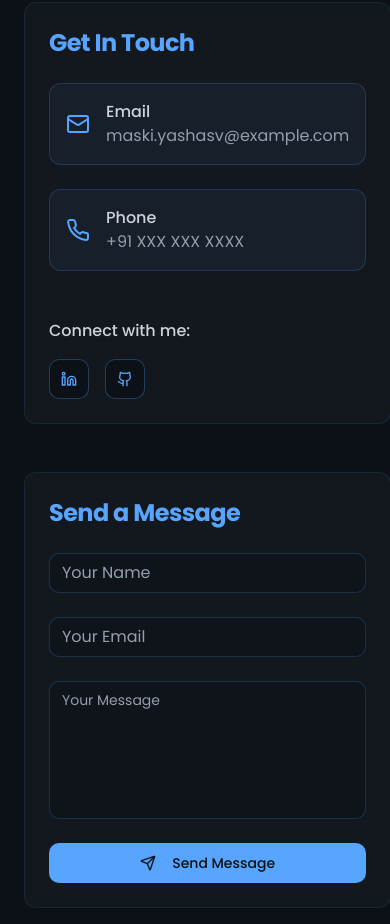
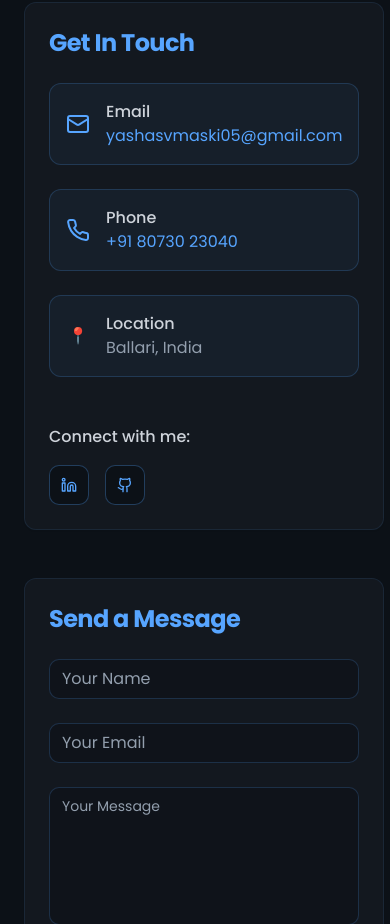
Before and after one commit to yaasshx/maski-ai-portfoliovault, a React (Vite) app: page / in a window 390 px wide. Shown: the part 9780-10704 px from the top of the page. Built offline with nearby package versions, Linux system fonts and the light colour scheme.

Commit message:
Update contact information
Update the contact section with new personal details, including name, email, phone, location, LinkedIn, and GitHub. Style these as clickable links with the accent color and ensure the section remains visually balanced and mobile-friendly. Add a subtle entrance animation.

```diff
--- a/src/components/portfolio/Contact.tsx
+++ b/src/components/portfolio/Contact.tsx
@@ -62,7 +62,12 @@ export const Contact = () => {
                   <Mail className="h-6 w-6 text-primary" />
                   <div>
                     <p className="font-medium">Email</p>
-                    <p className="text-muted-foreground">maski.yashasv@example.com</p>
+                    <a
+                      href="mailto:yashasvmaski05@gmail.com"
+                      className="text-primary hover:text-primary/80 transition-colors duration-300"
+                    >
+                      yashasvmaski05@gmail.com
+                    </a>
                   </div>
                 </div>
 
@@ -70,7 +75,22 @@ export const Contact = () => {
                   <Phone className="h-6 w-6 text-primary" />
                   <div>
                     <p className="font-medium">Phone</p>
-                    <p className="text-muted-foreground">+91 XXX XXX XXXX</p>
+                    <a
+                      href="tel:+918073023040"
+                      className="text-primary hover:text-primary/80 transition-colors duration-300"
+                    >
+                      +91 80730 23040
+                    </a>
+                  </div>
+                </div>
+
+                <div className="flex items-center space-x-4 p-4 bg-primary/5 rounded-lg border border-primary/20">
+                  <div className="h-6 w-6 text-primary flex items-center justify-center">
+                    📍
+                  </div>
+                  <div>
+                    <p className="font-medium">Location</p>
+                    <p className="text-muted-foreground">Ballari, India</p>
                   </div>
                 </div>
 
@@ -84,7 +104,7 @@ export const Contact = () => {
                       className="border-primary/30 text-primary hover:bg-primary/10 hover:border-primary/50 transition-all duration-300 hover:scale-110"
                       asChild
                     >
-                      <a href="https://linkedin.com/in/maski-yashasv" target="_blank" rel="noopener noreferrer">
+                      <a href="https://www.linkedin.com/in/maski-yashv" target="_blank" rel="noopener noreferrer">
                         <Linkedin className="h-5 w-5" />
                       </a>
                     </Button>
@@ -95,7 +115,7 @@ export const Contact = () => {
                       className="border-primary/30 text-primary hover:bg-primary/10 hover:border-primary/50 transition-all duration-300 hover:scale-110"
                       asChild
                     >
-                      <a href="https://github.com/maski-yashasv" target="_blank" rel="noopener noreferrer">
+                      <a href="https://github.com/yaasshx" target="_blank" rel="noopener noreferrer">
                         <Github className="h-5 w-5" />
                       </a>
                     </Button>
```
